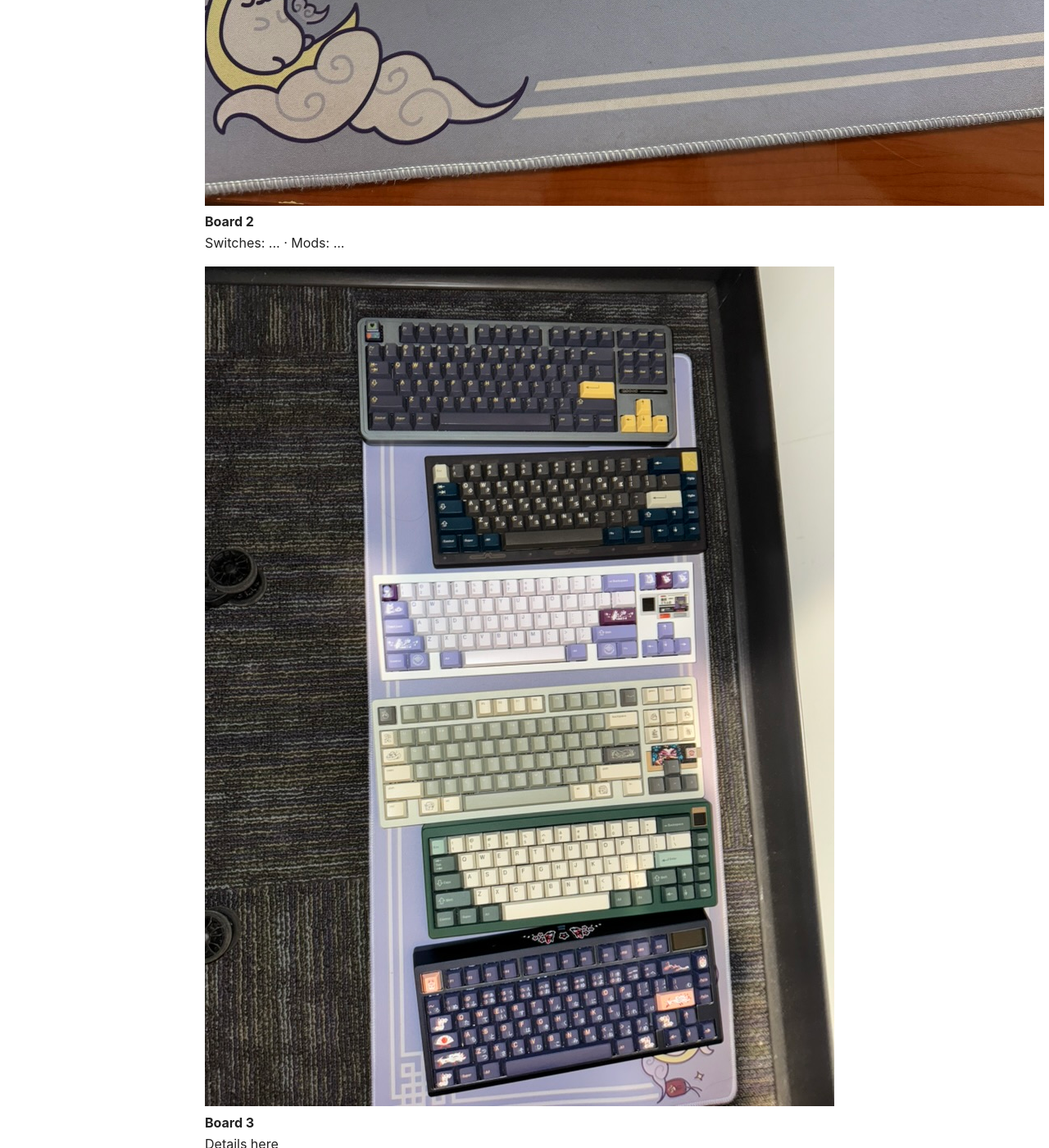
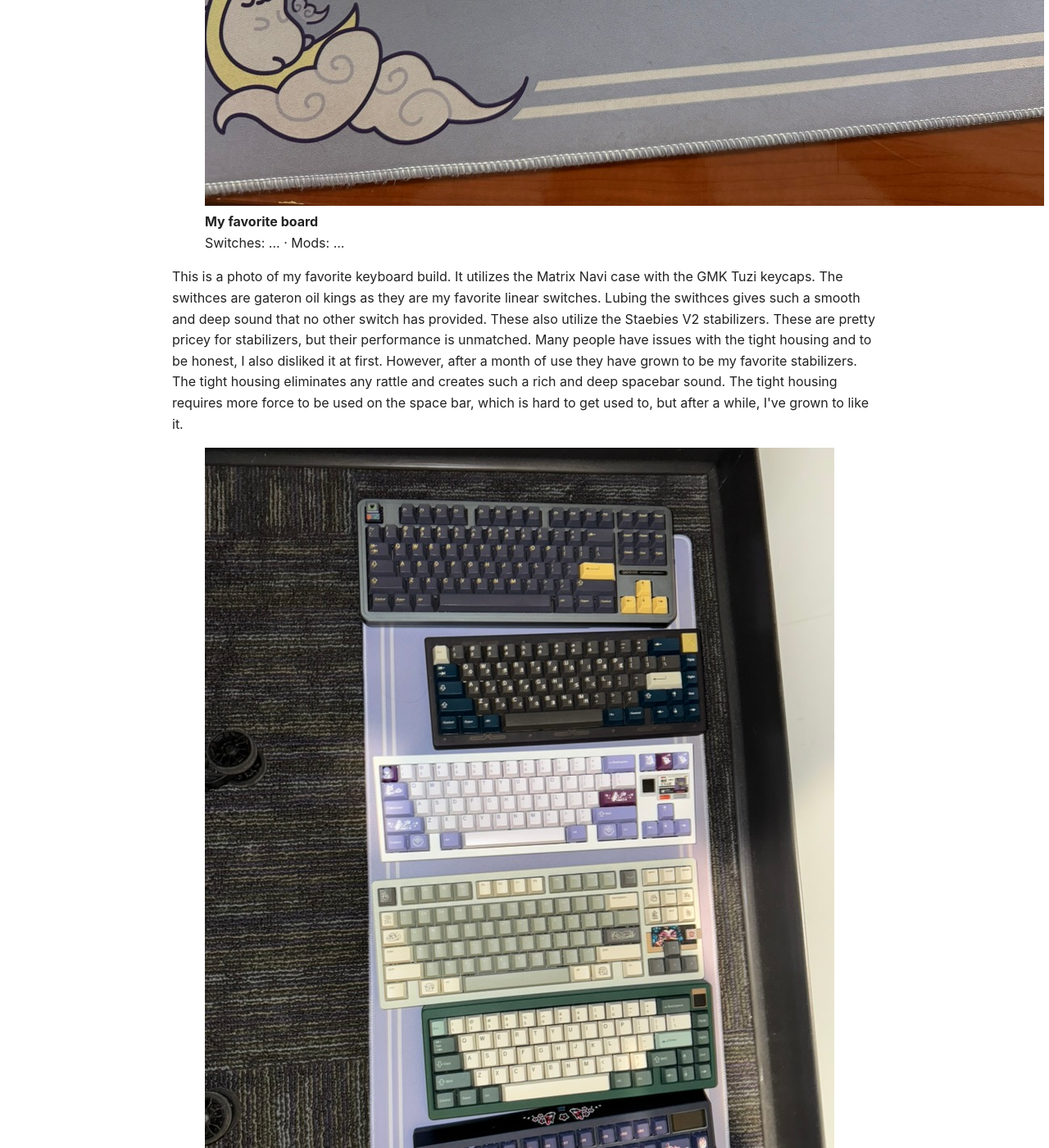
Before and after one commit to ThangN0401/ThangN0401.github.io, a Jekyll site: the page built from keyboards.md, in a window 1280 px wide and 1400 px high, scrolled down 1502 px. Shown: the whole window at 82% size. Built offline with Jekyll 4.4.1, drawn with Linux system fonts in a browser that asks for light colours; some of the changed text lies outside the part shown.

Commit message:
Update keyboards.md

```diff
--- a/keyboards.md
+++ b/keyboards.md
@@ -11,7 +11,7 @@ Here are some of my custom keyboard builds:
 <div class="gallery">
   <figure>
     <img src="/assets/img/7E0B4E4A-7255-49CF-8D4C-3E619A56C90E_1_201_a.jpeg" alt="Keyboard 1">
-    <figcaption><strong>Board 1</strong><br/></figcaption>
+    <figcaption><strong>Keyboard layers explanation</strong><br/></figcaption>
   </figure>
 In this photo you can see that I've labeled the different layers of the inside of a keyboard. The first layer, the switches, are the main factor of your typing experience. They dictate the majority of the sound and feel. These swithces can be clacky, deep sounding, silent, etc. There are two different types of switches, tactile and linear. Tactile swithces give you physical feedback everytime you press a key. This allows the user to know that a key has successfully been pressed. These switches tend to be on the louder side as this feedback can sometimes be heard. Linear switches on the other hand provide a smoother experience as they don't provide any feedback whatsoever. Typically, people recommend using tactile switches for work so that you can feel when a typo is made. Linear swithces are usually recommended for gaming as some people don't want to constantly feel feedback for every action.
 
@@ -26,11 +26,12 @@ The final layer is additional foam at the bottom of the keyboard
 For this keyboard, I used gazzew boba u4t tactile switches with no lubing.
   <figure>
     <img src="/assets/img/424BD3D8-00B2-4F79-B224-F3AEB715D12B_1_105_c.jpeg" alt="Keyboard 2">
-    <figcaption><strong>Board 2</strong><br/>Switches: ... · Mods: ...</figcaption>
+    <figcaption><strong>My favorite board</strong><br/>Switches: ... · Mods: ...</figcaption>
   </figure>
-
+This is a photo of my favorite keyboard build. It utilizes the Matrix Navi case with the GMK Tuzi keycaps. The swithces are gateron oil kings as they are my favorite linear switches. Lubing the swithces gives such a smooth and deep sound that no other switch has provided. These also utilize the Staebies V2 stabilizers. These are pretty pricey for stabilizers, but their performance is unmatched. Many people have issues with the tight housing and to be honest, I also disliked it at first. However, after a month of use they have grown to be my favorite stabilizers. The tight housing eliminates any rattle and creates such a rich and deep spacebar sound. The tight housing requires more force to be used on the space bar, which is hard to get used to, but after a while, I've grown to like it.
   <figure>
     <img src="/assets/img/6A220EB0-881A-466D-92A7-F469AE83592D_1_105_c.jpeg" alt="Keyboard 3">
-    <figcaption><strong>Board 3</strong><br/>Details here</figcaption>
+    <figcaption><strong></strong><br/>Details here</figcaption>
   </figure>
 </div>
+This is a collection of most of my keyboards, however, I don't currently have all of them with me as I left one or two boards at my parent's house.
```
